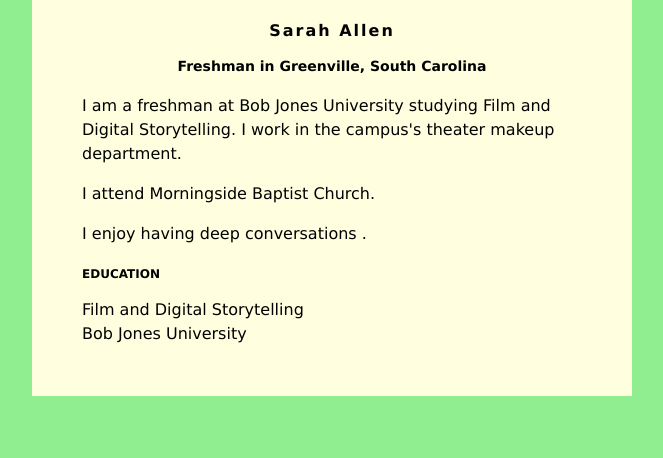
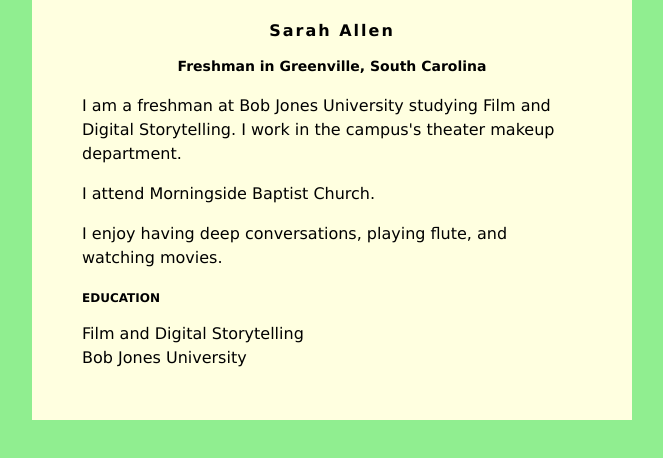
Before and after one commit to Coserita/Coserita.github.io, a plain HTML site: page index.html in a window 1280 px wide. Shown: the whole page, without its empty margins (308-971 px from the left). Drawn offline with Linux system fonts and the light colour scheme.

Commit message:
Update index.html

```diff
--- a/index.html
+++ b/index.html
@@ -38,7 +38,7 @@ h3 {
             I attend Morningside Baptist Church.
          </p>
          <p>
-            I enjoy having deep conversations .
+            I enjoy having deep conversations, playing flute, and watching movies.
          </p>
         <h3>EDUCATION</h3>
         Film and Digital Storytelling<br />
```
